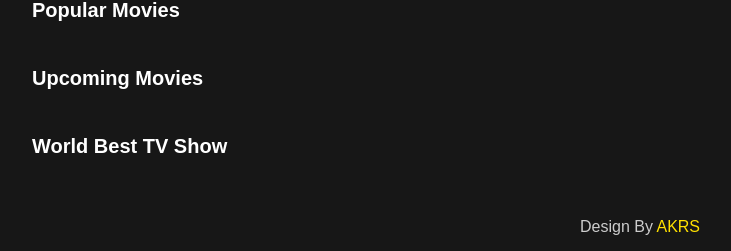
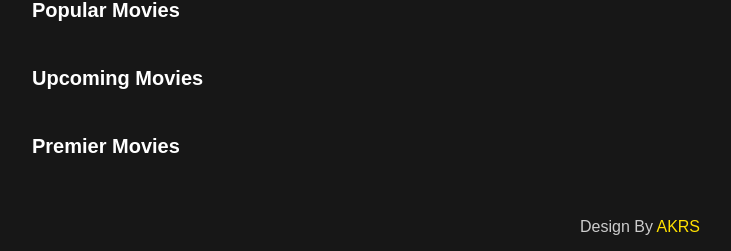
Before and after one commit to sauravdhoju/MovieTicketDjango, a Django app: template MovieTicket/templates/home.html in a window 1280 px wide. Shown: the part 850-1101 px from the top of the page, without its empty margins (0-731 px from the left). Run offline with Django 5.2, Linux system fonts and the light colour scheme; the template is opened without the code that fills it, so the values that code supplies are empty.

Commit message:
tv show--->premier movie

```diff
--- a/MovieTicket/templates/home.html
+++ b/MovieTicket/templates/home.html
@@ -863,7 +863,7 @@
 
         <div class="show">
             <div class="tv_show">
-                <h1>World Best TV Show</h1>
+                <h1>Premier Movies</h1>
                 <div class="box">
                     {% for m in s3movies %}
                     <div class="card">
```
